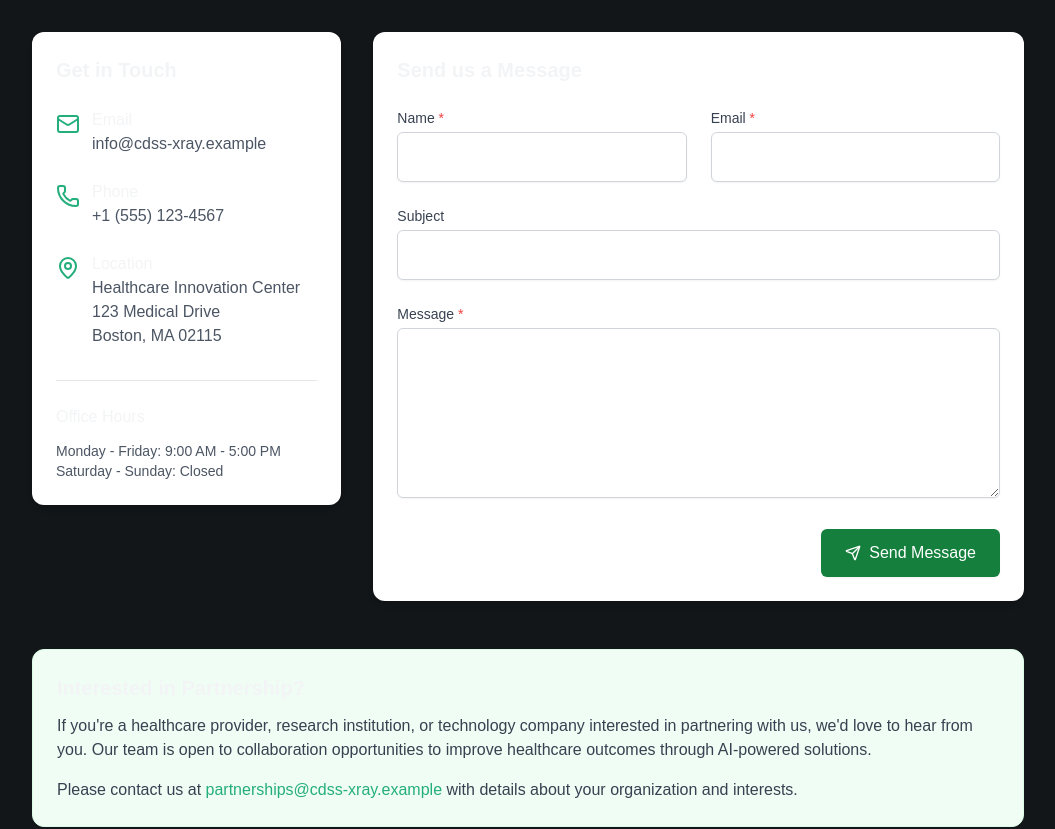
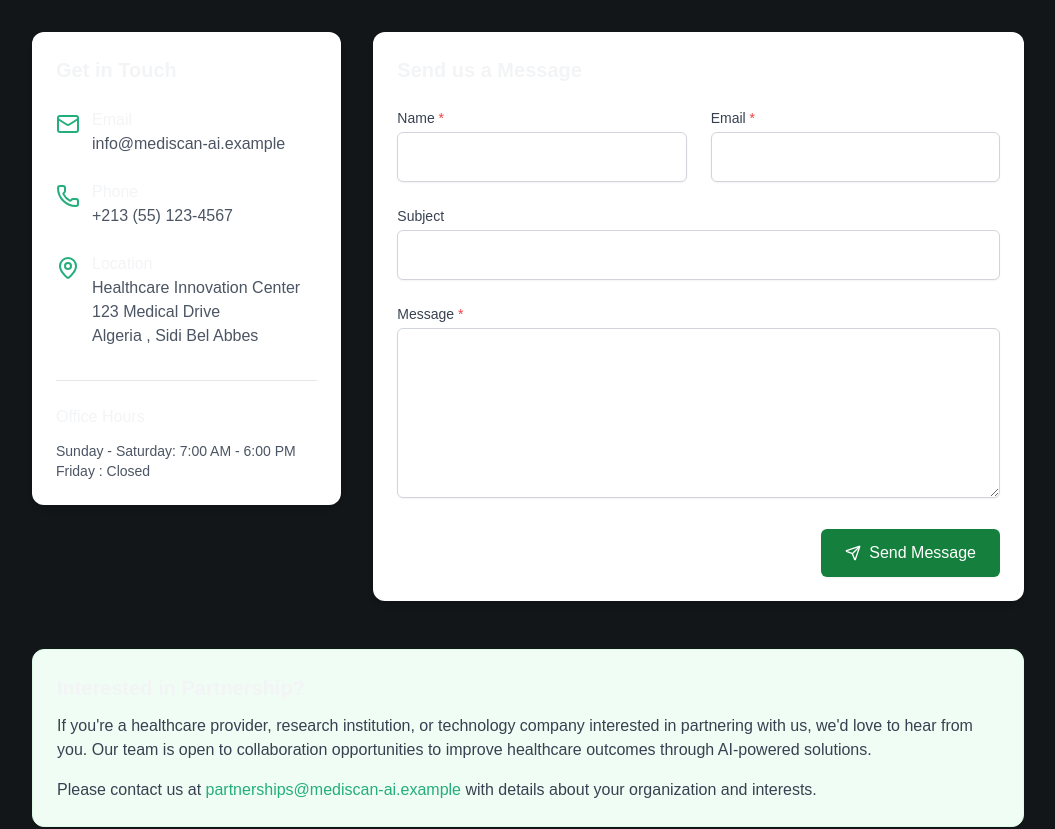
Before and after one commit to Miloud73/MediScan-Xray, a Next.js app in the folder MediScan-app/: page /contact in a window 1280 px wide. Shown: the part 240-1069 px from the top of the page, without its empty margins (112-1167 px from the left). Built offline with nearby package versions, Linux system fonts and the light colour scheme.

Commit message:
fix some issue

```diff
--- a/MediScan-app/app/contact/page.tsx
+++ b/MediScan-app/app/contact/page.tsx
@@ -86,7 +86,7 @@ export default function ContactPage() {
                     href="mailto:info@cdss-xray.example"
                     className="text-gray-600 dark:text-gray-400 hover:text-[#24AE7C] dark:hover:text-green-400 transition-colors"
                   >
-                    info@cdss-xray.example
+                    info@mediscan-ai.example
                   </a>
                 </div>
               </li>
@@ -95,7 +95,7 @@ export default function ContactPage() {
                 <div>
                   <p className="font-medium">Phone</p>
                   <p className="text-gray-600 dark:text-gray-400">
-                    +1 (555) 123-4567
+                    +213 (55) 123-4567
                   </p>
                 </div>
               </li>
@@ -108,7 +108,7 @@ export default function ContactPage() {
                     <br />
                     123 Medical Drive
                     <br />
-                    Boston, MA 02115
+                    Algeria , Sidi Bel Abbes
                   </p>
                 </div>
               </li>
@@ -117,9 +117,9 @@ export default function ContactPage() {
             <div className="mt-8 pt-6 border-t border-gray-200 dark:border-gray-700">
               <h3 className="font-medium mb-3">Office Hours</h3>
               <p className="text-sm text-gray-600 dark:text-gray-400">
-                Monday - Friday: 9:00 AM - 5:00 PM
+                Sunday - Saturday: 7:00 AM - 6:00 PM
                 <br />
-                Saturday - Sunday: Closed
+                Friday : Closed
               </p>
             </div>
           </div>
@@ -302,10 +302,10 @@ export default function ContactPage() {
           <p className="text-gray-700 dark:text-gray-300">
             Please contact us at{" "}
             <a
-              href="mailto:partnerships@cdss-xray.example"
+              href="mailto:partnerships@mediscan-ai.example"
               className="text-[#24AE7C] dark:text-green-400 hover:underline"
             >
-              partnerships@cdss-xray.example
+              partnerships@mediscan-ai.example
             </a>{" "}
             with details about your organization and interests.
           </p>
--- a/MediScan-app/app/login/page.tsx
+++ b/MediScan-app/app/login/page.tsx
@@ -117,7 +117,8 @@ useEffect(() => {
 
             <LoginForm  isAdminLogin={isAdminLogin} redirect={redirect}/>
 
-            <div className="mt-6 text-center">
+           {isAdminLogin ? ' '
+            :<div className="mt-6 text-center">
                 <p className="text-sm text-gray-300">
                   Don't have an account?{" "}
                   <Link
@@ -127,7 +128,7 @@ useEffect(() => {
                     Create an account
                   </Link>
                 </p>
-            </div>
+              </div>}
             </div>
         </div>
       </div>
```
Lines whose indentation alone changed are shown as unchanged.
